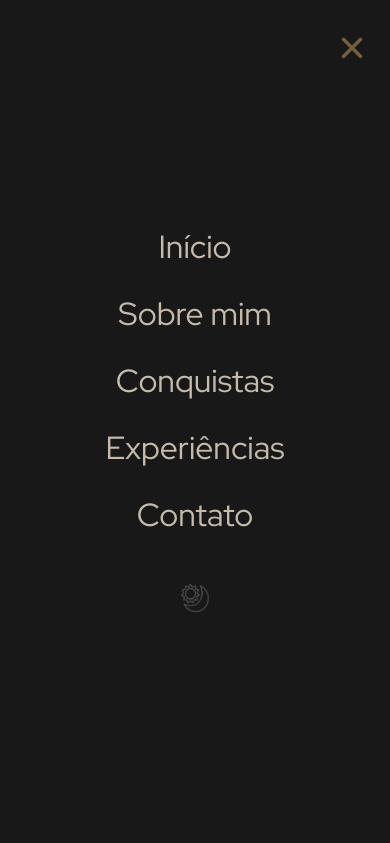
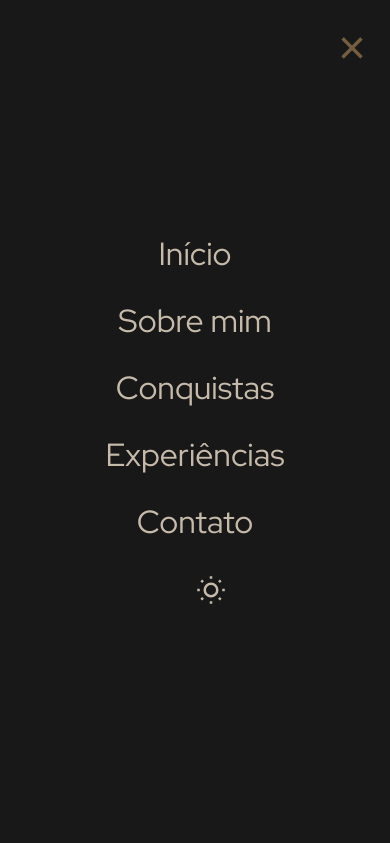
Before and after one commit to SuzanaDeliberal/MeuPortifolio, a plain HTML site: page index.html in a window 390 px wide. Both pictures are taken after a click on the element 345 px from the left and 38 px from the top of the page. Shown: the top 843 px of the page. Drawn offline with nearby package versions, Linux system fonts and the light colour scheme.

Commit message:
refactor: correção modo noturno

```diff
--- a/index.html
+++ b/index.html
@@ -8,6 +8,7 @@
     <link rel="stylesheet" href="src/styles/root.css" />
     <link rel="stylesheet" href="src/styles/font.css" />
     <link rel="stylesheet" href="src/styles/home.css" />
+    <script src="https://unpkg.com/lucide@latest"></script>
 </head>
 <body>
 
@@ -28,8 +29,10 @@
             <li><a href="#experiencias">Experiências</a></li>
             <li><a href="#contato">Contato</a></li>
             <li>
-                <button id="toggle-tema" aria-label="Alternar tema" type="button">
-                    <img src="src/assets/images/modo.png" alt="Modo">
+                <button id="toggle-tema">
+                    <svg id="icone-tema" xmlns="http://www.w3.org/2000/svg" width="30" height="30" fill="none" stroke="currentColor" stroke-width="2" viewBox="0 0 24 24">
+                        <!-- Ícone será inserido via JS -->
+                    </svg>
                 </button>
             </li>
         </ul>
@@ -44,8 +47,10 @@
             <li><a href="#experiencias">Experiências</a></li>
             <li><a href="#contato">Contato</a></li>
             <li>
-                <button id="toggle-tema-mobile" aria-label="Alternar tema">
-                    <img src="src/assets/images/modo.png" alt="Modo">
+                <button id="toggle-tema-mobile">
+                    <svg id="icone-tema-mobile" xmlns="http://www.w3.org/2000/svg" width="30" height="30" fill="none" stroke="currentColor" stroke-width="2" viewBox="0 0 24 24">
+                        <!-- Ícone será inserido via JS -->
+                    </svg>
                 </button>
             </li>
         </ul>
@@ -239,11 +244,30 @@
 
     const toggleDesktop = document.getElementById('toggle-tema');
     const toggleMobile = document.getElementById('toggle-tema-mobile');
+    const iconeDesktop = document.getElementById('icone-tema');
+    const iconeMobile = document.getElementById('icone-tema-mobile');
+
+    const iconeSol = `
+    <circle cx="12" cy="12" r="5"/>
+    <path d="M12 1v2M12 21v2M4.22 4.22l1.42 1.42M18.36 18.36l1.42 1.42M1 12h2M21 12h2M4.22 19.78l1.42-1.42M18.36 5.64l1.42-1.42"/>
+  `;
+
+    const iconeLua = `
+    <path d="M21 12.79A9 9 0 0111.21 3 7 7 0 0012 21a9 9 0 009-8.21z"/>
+  `;
+
+    function atualizarIcones() {
+        const modo = body.classList.contains('light') ? 'light' : 'dark';
+        const icone = modo === 'light' ? iconeLua : iconeSol;
+        if (iconeDesktop) iconeDesktop.innerHTML = icone;
+        if (iconeMobile) iconeMobile.innerHTML = icone;
+    }
 
     function toggleTema() {
         body.classList.toggle('light');
         const modo = body.classList.contains('light') ? 'light' : 'dark';
         localStorage.setItem('tema', modo);
+        atualizarIcones();
     }
 
     if (toggleDesktop) toggleDesktop.addEventListener('click', toggleTema);
@@ -252,6 +276,7 @@
     window.addEventListener('DOMContentLoaded', () => {
         const temaSalvo = localStorage.getItem('tema') || 'dark';
         body.classList.add(temaSalvo);
+        atualizarIcones();
     });
 </script>
 
--- a/src/styles/home.css
+++ b/src/styles/home.css
@@ -673,7 +673,8 @@ footer.rodape {
     margin-top: 4rem;
 }
 
-#toggle-tema {
+#toggle-tema,
+#toggle-tema-mobile {
     background: none;
     border: none;
     cursor: pointer;
@@ -684,25 +685,19 @@ footer.rodape {
     margin-left: 1rem;
 }
 
-#toggle-tema img {
-    width: 30px;
-    height: 30px;
-    display: block;
+#toggle-tema img,
+#toggle-tema-mobile img {
+    display: none !important;
 }
 
-#toggle-tema-mobile {
-    background: none;
-    border: none;
-    cursor: pointer;
-    padding: 0;
-    display: flex;
-    align-items: center;
-    justify-content: center;
-    margin-top: 1rem;
+#toggle-tema i,
+#toggle-tema-mobile i {
+    width: 28px;
+    height: 28px;
+    stroke: var(--cor-primaria);
 }
 
-#toggle-tema-mobile img {
-    width: 30px;
-    height: 30px;
-    display: block;
+#toggle-tema svg,
+#toggle-tema-mobile svg {
+    color: var(--cor-clara);
 }
```
